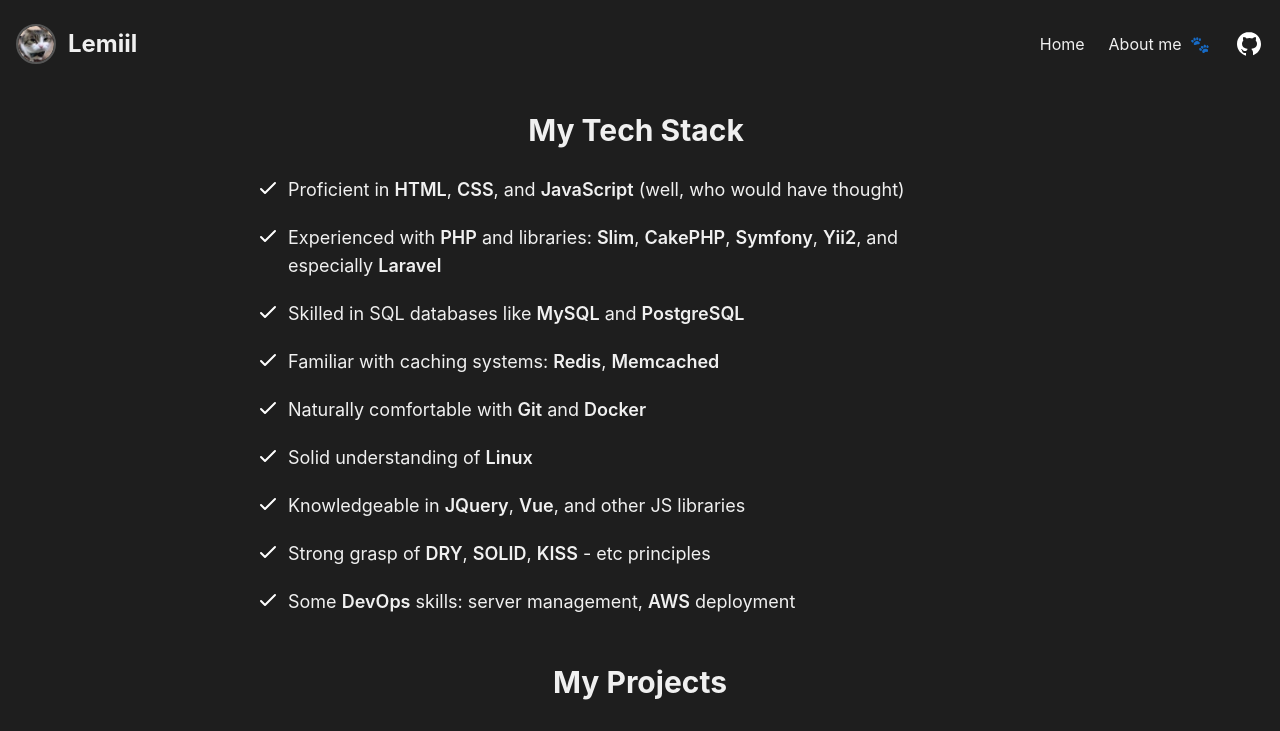
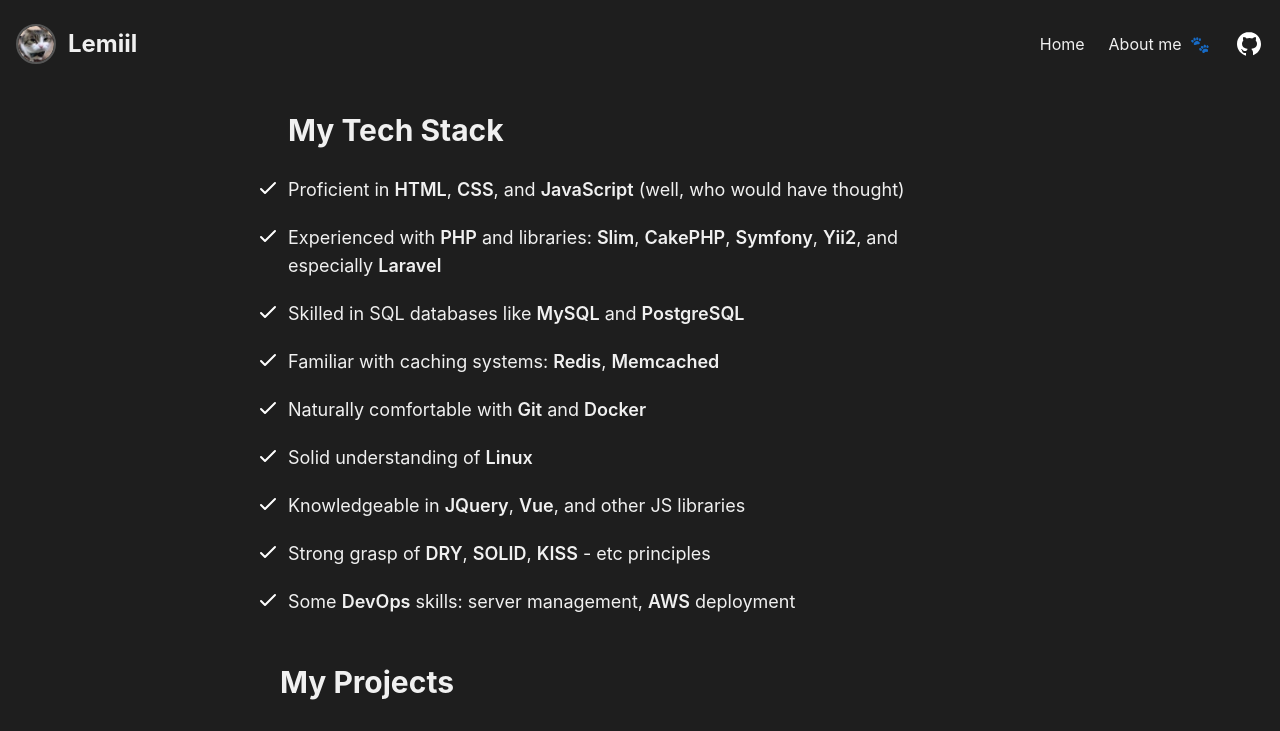
Before and after one commit to lemiil/lemiil-fun, a Vue app: page /about in a window 1280 px wide. Shown: the top 731 px of the page. Built offline with nearby package versions, Linux system fonts and the light colour scheme.

Commit message:
changed: position of text

```diff
--- a/src/views/About.vue
+++ b/src/views/About.vue
@@ -8,7 +8,7 @@
             <div>
                 <div class="space-y-6 text-left ">
                     <div class="space-y-6 pr-10">
-                        <h2 class="text-3xl font-bold ml-8 text-center">My Tech Stack</h2>
+                        <h2 class="text-3xl font-bold ml-8 text-left">My Tech Stack</h2>
                         <ul class="space-y-4 max-w-3xl ">
                             <li class="flex items-start gap-2">
                                 <svg class="h-6 text-white flex-shrink-0 mt-1" fill="none" stroke="currentColor"
@@ -118,7 +118,7 @@
         </section>
 
         <section class="max-w-7xl mx-auto px-6 mt-12">
-            <h2 class="text-3xl font-bold mb-8">My Projects</h2>
+            <h2 class="text-3xl font-bold text-left mb-8">My Projects</h2>
             <div class="grid md:grid-cols-3 gap-8">
 
                 <div class="bg-gray-800 p-6 rounded-xl shadow-md hover:scale-105 transition-transform duration-300">
```
